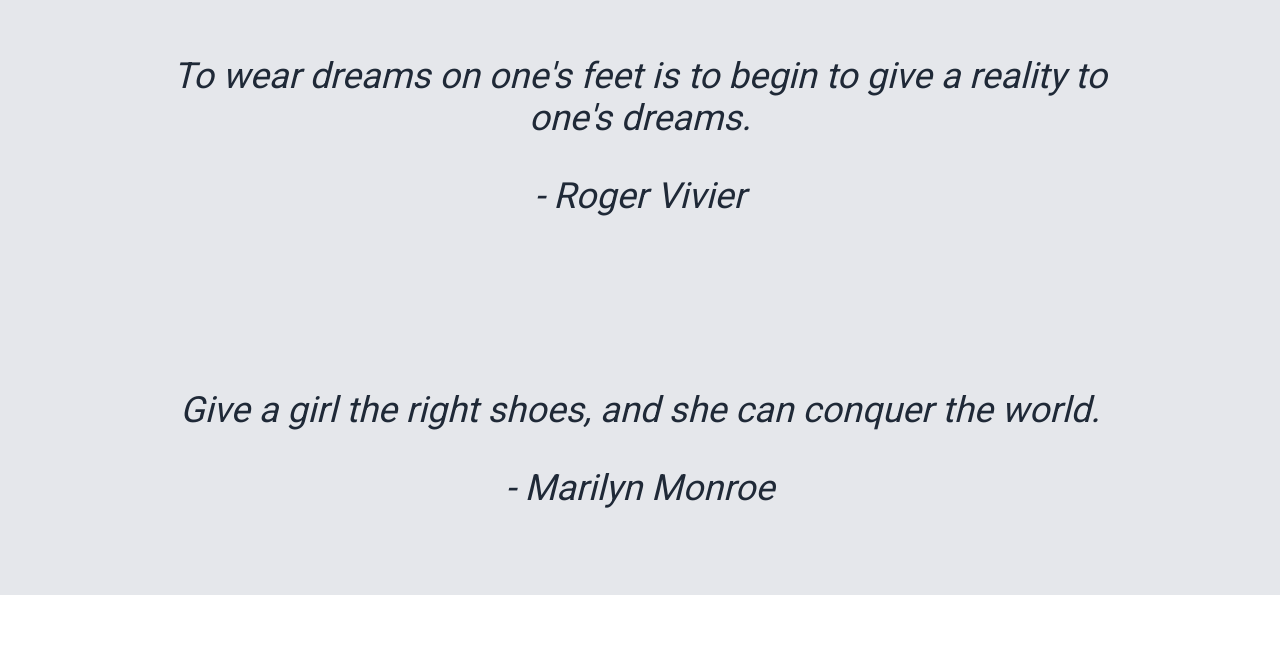
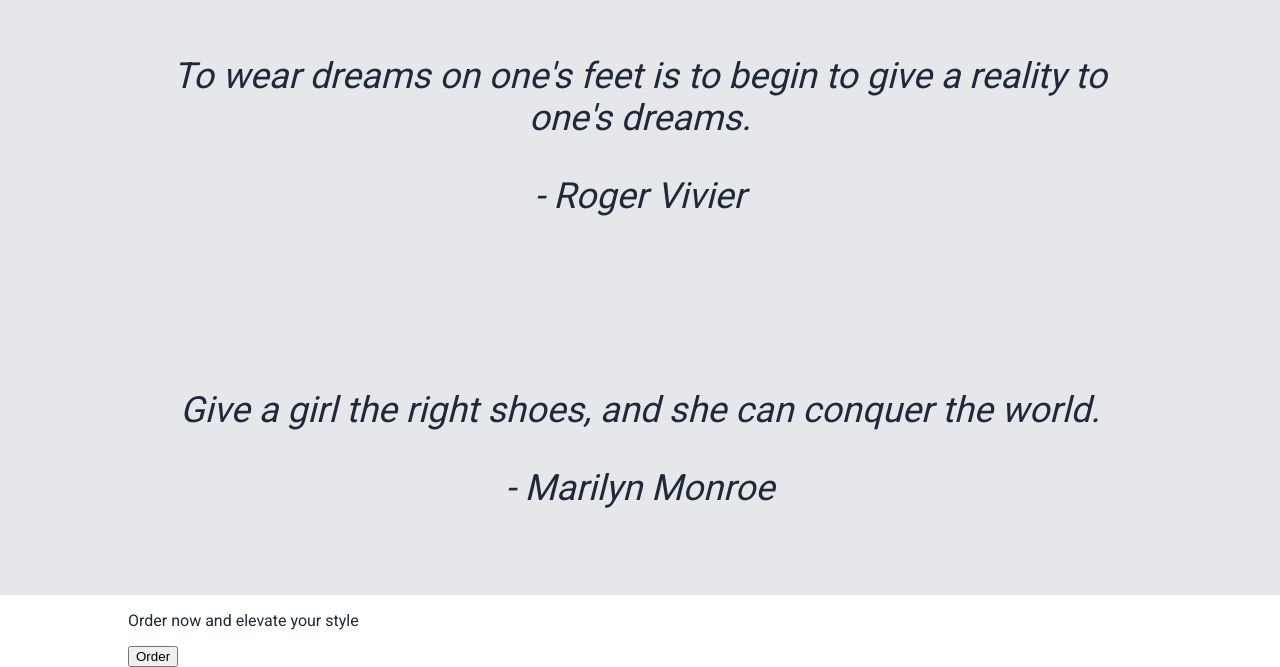
Before and after one commit to Vick606/odin-project3, a plain HTML site: page index.html in a window 1280 px wide. Shown: the part 1202-1869 px from the top of the page. Before the commit the page ends 1797 px from the top, so only its background shows below. Drawn offline with Linux system fonts and the light colour scheme.

Commit message:
Added the call to action section

```diff
--- a/index.html
+++ b/index.html
@@ -70,3 +70,9 @@
             </blockquote>
         </div>
     </section>
+    <section class="call-to-action">
+        <div class="container">
+            <p>Order now and elevate your style</p>
+            <button>Order</button>
+        </div>
+    </section>
```
